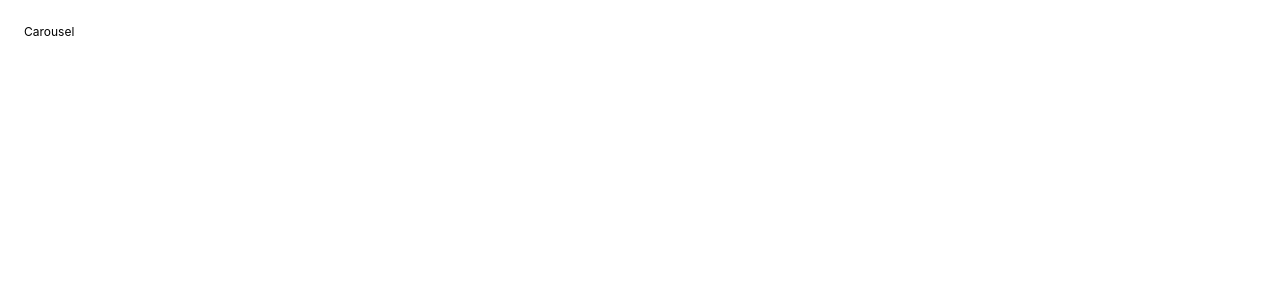
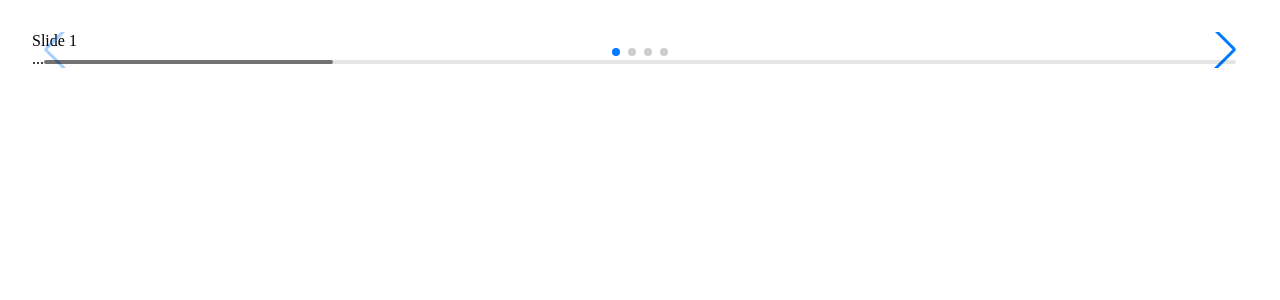
Before and after one commit to zelitosaide/react-third-party-libraries-course, a React (Create React App) app: page / in a window 1280 px wide. Shown: the top 300 px of the page. Built offline with nearby package versions, Linux system fonts and the light colour scheme.

Commit message:
Navigation

```diff
--- a/src/App.js
+++ b/src/App.js
@@ -14,7 +14,7 @@
 
 // import ReactQuil from "./react-quill";
 
-import MUIComponents from "./mui";
+// import MUIComponents from "./mui";
 import Carousel from "./swiperjs/carousel";
 
 export function App() {
--- a/src/index.js
+++ b/src/index.js
@@ -1,6 +1,6 @@
 import React from "react";
 import ReactDOM from "react-dom/client";
-import "./index.css";
+// import "./index.css";
 import { App } from "./App";
 
 const root = ReactDOM.createRoot(document.getElementById("root"));
--- a/src/swiperjs/carousel.js
+++ b/src/swiperjs/carousel.js
@@ -1,7 +1,32 @@
+// import Swiper core and required modules
+import { Navigation, Pagination, Scrollbar, A11y } from 'swiper/modules';
+
+import { Swiper, SwiperSlide } from 'swiper/react';
+
+// Import Swiper styles
+import 'swiper/css';
+import 'swiper/css/navigation';
+import 'swiper/css/pagination';
+import 'swiper/css/scrollbar';
+
 export default function Carousel() {
   return (
-    <div>
-      Carousel
-    </div>
+    <Swiper
+      // install Swiper modules
+      modules={[Navigation, Pagination, Scrollbar, A11y]}
+      spaceBetween={50}
+      slidesPerView={1}
+      navigation
+      pagination={{ clickable: true }}
+      scrollbar={{ draggable: true }}
+      onSwiper={(swiper) => console.log(swiper)}
+      onSlideChange={() => console.log('slide change')}
+    >
+      <SwiperSlide>Slide 1</SwiperSlide>
+      <SwiperSlide>Slide 2</SwiperSlide>
+      <SwiperSlide>Slide 3</SwiperSlide>
+      <SwiperSlide>Slide 4</SwiperSlide>
+      ...
+    </Swiper>
   );
 }
```
Also changed, not shown: src/swiperjs/navigation/page.js (added, +21 -0 lines).
